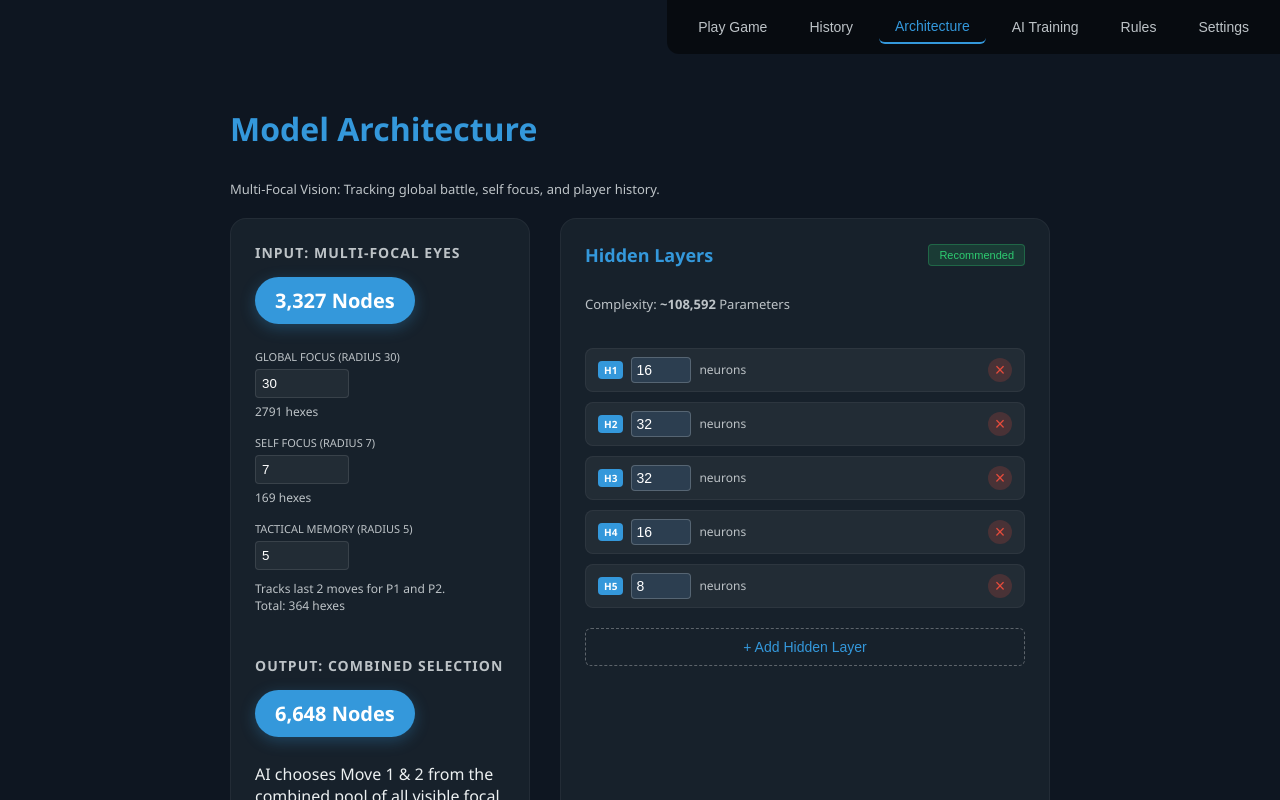
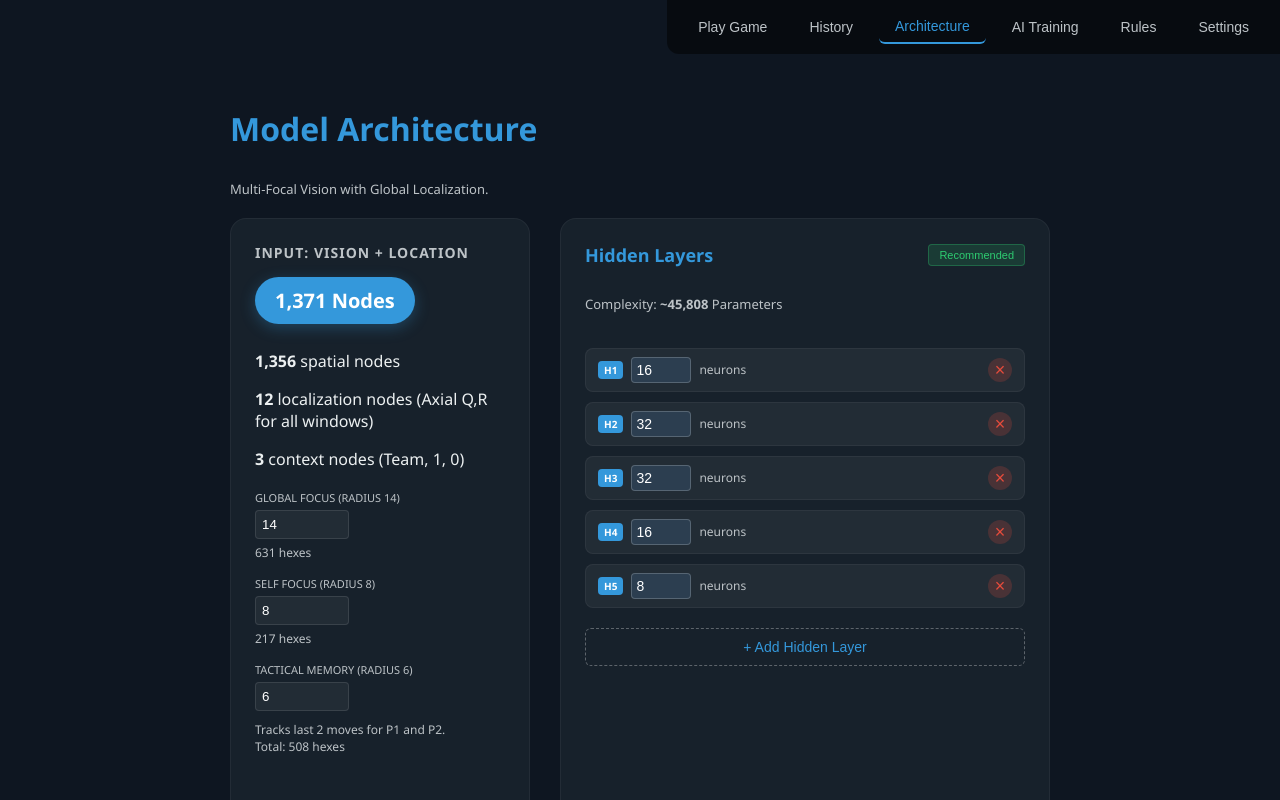
Before and after one commit to MicahWade/Hex-a-Gon-AI, a React (Vite) app: page / in a window 1280 px wide. Both pictures are taken after a click on the button "Architecture". Built offline with nearby package versions, Linux system fonts and the light colour scheme.

Commit message:
feat: add Localization nodes (Axial Q,R) and update default focal radii

```diff
--- a/src/components/ModelConfig.tsx
+++ b/src/components/ModelConfig.tsx
@@ -6,9 +6,9 @@ interface Props {
 }
 
 export const ModelConfig: React.FC<Props> = ({ layers, setLayers }) => {
-  const [focalRadius, setFocalRadius] = useState(30);
-  const [selfRadius, setSelfRadius] = useState(7);
-  const [memoryRadius, setMemoryRadius] = useState(5);
+  const [focalRadius, setFocalRadius] = useState(14);
+  const [selfRadius, setSelfRadius] = useState(8);
+  const [memoryRadius, setMemoryRadius] = useState(6);
 
   // Hexes in radius R = 3R(R+1) + 1
   const globalHexes = 3 * focalRadius * (focalRadius + 1) + 1;
@@ -16,10 +16,10 @@ export const ModelConfig: React.FC<Props> = ({ layers, setLayers }) => {
   const memoryHexes = 3 * memoryRadius * (memoryRadius + 1) + 1;
 
   // Input breakdown:
-  // Global (1) + Self (1) + P1 History (2) + P2 History (2) = 6 Windows
   const HEX_INPUTS = globalHexes + selfHexes + (memoryHexes * 4);
-  const CONTEXT_INPUTS = 3;
-  const INPUT_NODES = HEX_INPUTS + CONTEXT_INPUTS;
+  const CONTEXT_INPUTS = 3; // Team, 1, 0
+  const LOCALIZATION_INPUTS = 12; // [Q, R] for all 6 focal windows
+  const INPUT_NODES = HEX_INPUTS + CONTEXT_INPUTS + LOCALIZATION_INPUTS;
 
   // Output: Mirror selection of all visible hexes for 2 moves
   const OUTPUT_NODES = HEX_INPUTS * 2;
@@ -47,7 +47,7 @@ export const ModelConfig: React.FC<Props> = ({ layers, setLayers }) => {
   const applyRecommended = () => {
     if (INPUT_NODES > 3000) {
       setLayers([1024, 1024, 512, 256]);
-    } else if (INPUT_NODES > 1500) {
+    } else if (INPUT_NODES > 1000) {
       setLayers([512, 512, 256]);
     } else {
       setLayers([256, 128]);
@@ -58,16 +58,19 @@ export const ModelConfig: React.FC<Props> = ({ layers, setLayers }) => {
     <div className="tab-content model-config-view">
       <div className="settings-header">
         <h2>Model Architecture</h2>
-        <p className="section-desc">Multi-Focal Vision: Tracking global battle, self focus, and player history.</p>
+        <p className="section-desc">Multi-Focal Vision with Global Localization.</p>
       </div>
 
       <div className="config-layout">
         <section className="fixed-layers card">
           <div className="layer-type-group">
-            <h3>Input: Multi-Focal Eyes</h3>
+            <h3>Input: Vision + Location</h3>
             <div className="fixed-node-badge">{INPUT_NODES.toLocaleString()} Nodes</div>
+            <p><strong>{HEX_INPUTS.toLocaleString()}</strong> spatial nodes</p>
+            <p><strong>{LOCALIZATION_INPUTS}</strong> localization nodes (Axial Q,R for all windows)</p>
+            <p><strong>{CONTEXT_INPUTS}</strong> context nodes (Team, 1, 0)</p>
 
-            <div className="mini-input">
+            <div className="mini-input" style={{ marginTop: '20px' }}>
               <label>Global Focus (Radius {focalRadius})</label>
               <input type="number" value={focalRadius} onChange={e => setFocalRadius(parseInt(e.target.value))} min="5" max="50" />
               <span className="node-unit">{globalHexes} hexes</span>
@@ -90,9 +93,9 @@ export const ModelConfig: React.FC<Props> = ({ layers, setLayers }) => {
           </div>
 
           <div className="layer-type-group" style={{ marginTop: '30px' }}>
-            <h3>Output: Combined Selection</h3>
+            <h3>Output: Mirror Selection</h3>
             <div className="fixed-node-badge">{OUTPUT_NODES.toLocaleString()} Nodes</div>
-            <p>AI chooses Move 1 & 2 from the combined pool of all visible focal windows.</p>
+            <p>Sequential moves chosen from visible pools.</p>
           </div>
         </section>
 
```
